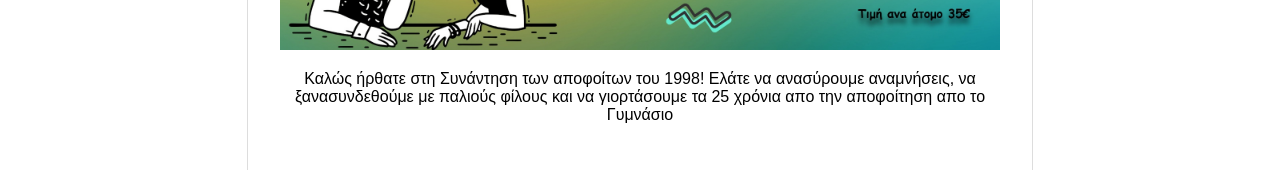
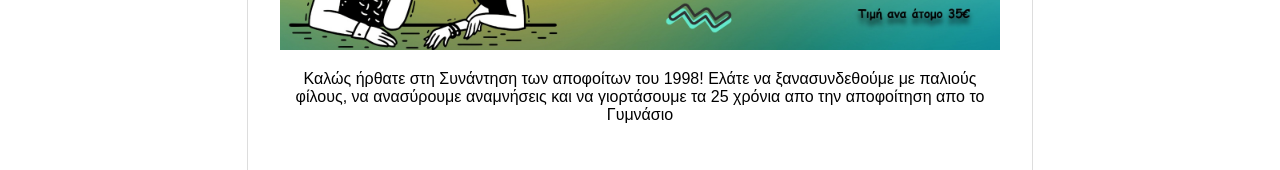
Before and after one commit to NikGioulos/class98reunion, a website: page index.html in a window 1280 px wide. Shown: the part 623-793 px from the top of the page. Drawn offline with Linux system fonts and the light colour scheme; no server answers.

Commit message:
change article text

```diff
--- a/index.html
+++ b/index.html
@@ -22,7 +22,7 @@
         <img src="assets/images/logo.jpg" alt="Λογότυπο">
       </div>
       <div class="text">
-        <p>Καλώς ήρθατε στη Συνάντηση των αποφοίτων του 1998! Ελάτε να ανασύρουμε αναμνήσεις, να ξανασυνδεθούμε με παλιούς φίλους και να γιορτάσουμε τα 25 χρόνια απο την αποφοίτηση απο το Γυμνάσιο</p>
+        <p>Καλώς ήρθατε στη Συνάντηση των αποφοίτων του 1998! Ελάτε να ξανασυνδεθούμε με παλιούς φίλους, να ανασύρουμε αναμνήσεις και να γιορτάσουμε τα 25 χρόνια απο την αποφοίτηση απο το Γυμνάσιο</p>
       </div>
     </div>
   </section>
```
